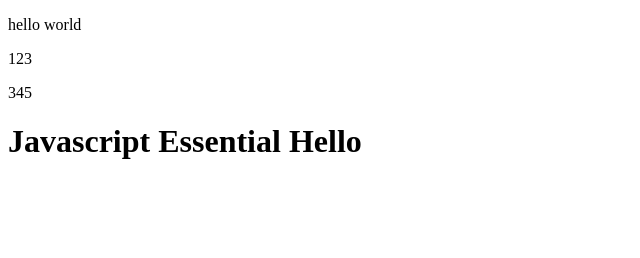
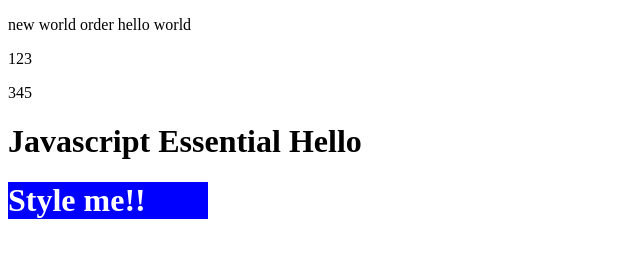
Before and after one commit to Wisenk/javascript-test, a plain HTML site: page index.html in a window 1280 px wide. Shown: the whole page, without its empty margins (0-640 px from the left). Drawn offline with Linux system fonts and the light colour scheme.

Commit message:
js_change styles

```diff
--- a/index.html
+++ b/index.html
@@ -11,6 +11,8 @@
     <h1>Javascript Essential
       <span> Hello</span>
     </h1>
+
+    <h1 id = "style"> Style me!!</h1>
     <script src="myapp.js"></script>
   </body>
 </html>
--- a/myapp.js
+++ b/myapp.js
@@ -164,4 +164,16 @@ if (greenMan === "yes")
 
 
 
-console.dir ( document.getElementById('hello') );
+var pHello = document.getElementById('hello');
+
+pHello.innerText = "new world";
+pHello.innerHTML += " order <span> hello world </span> ";
+
+var el = document.getElementById ('style');
+
+/*el.style.background = "blue";
+el.style.color = "white";
+el.style.width = "200px";*/
+
+
+el.style.cssText = "background: blue; color: white; width: 200px";
```
